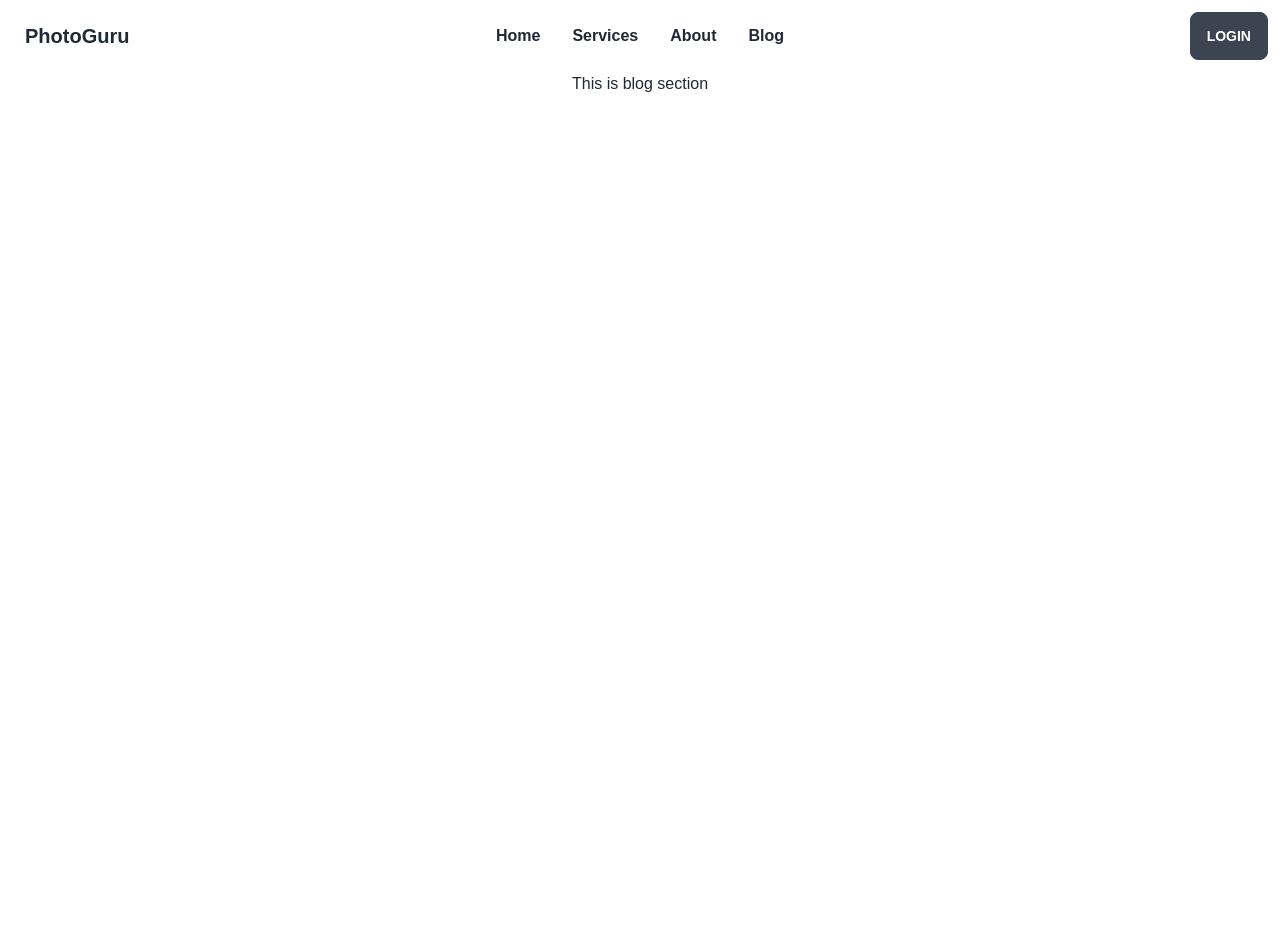
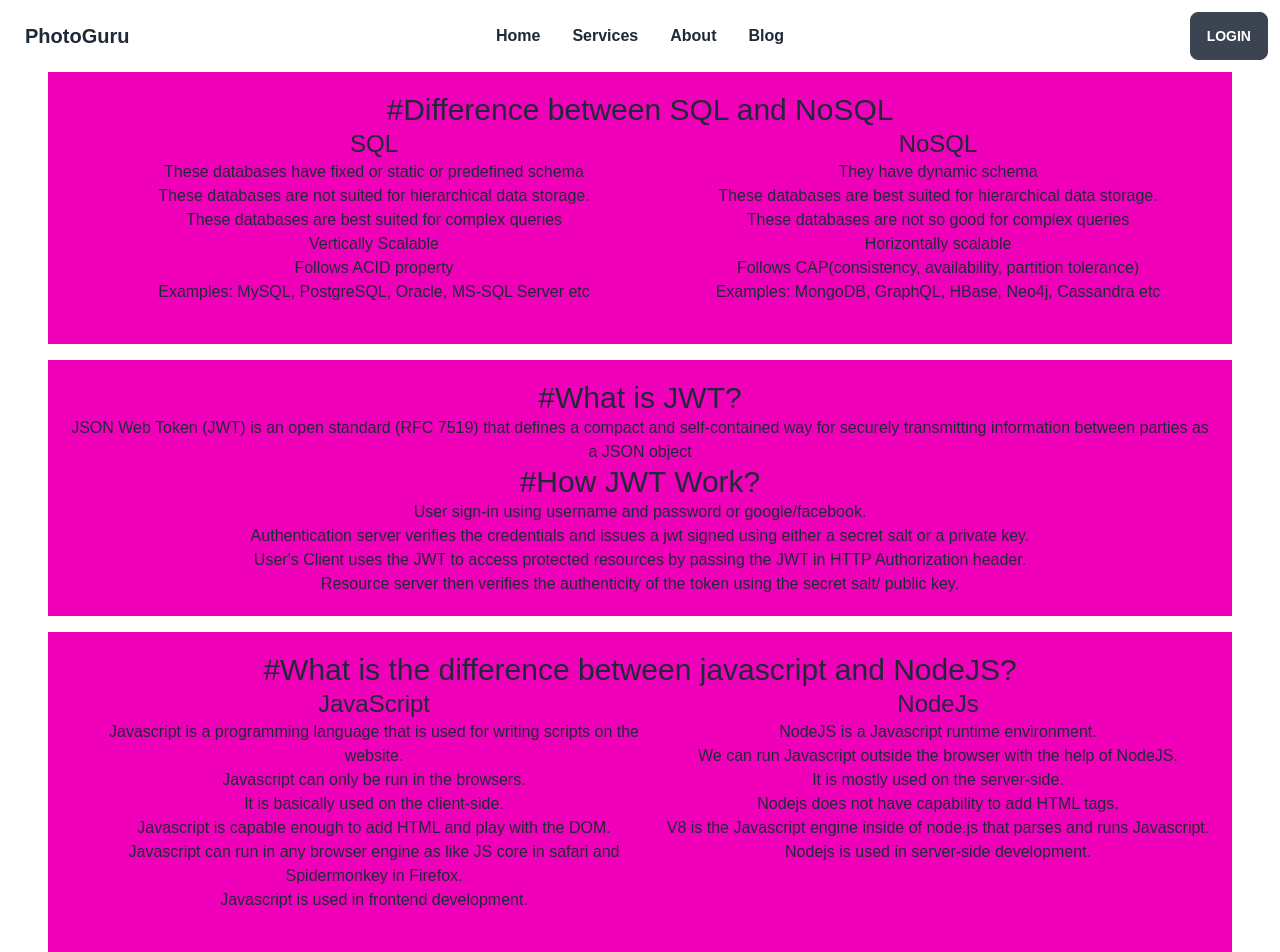
Before and after one commit to showaibbinnasir/photoguru-client, a React (Create React App) app: page /blog in a window 1280 px wide. Shown: the top 952 px of the page. Before the commit the page ends 800 px from the top, so only its background shows below. Built offline with nearby package versions, Linux system fonts and the light colour scheme; no server answers; the HTML template or start-up script is replaced by a standard one.

Commit message:
blog added

```diff
--- /dev/null
+++ b/src/component/Blog/Blog.js
@@ -0,0 +1,82 @@
+import React from 'react';
+
+const Blog = () => {
+    return (
+        <div className='mx-12'>
+            <div>
+            <div className='bg-secondary p-5 mb-4'>
+                <h1 className="text-3xl">#Difference between SQL and NoSQL</h1>
+                <div className='ml-8 grid gap-4 mb-5 grid-cols-1 lg:grid-cols-2' >
+                    <div>
+                        <h2 className="text-2xl">SQL</h2>
+                        <ul>
+                            <li>These databases have fixed or static or predefined schema</li>
+                            <li>These databases are not suited for hierarchical data storage.</li>
+                            <li>These databases are best suited for complex queries</li>
+                            <li>Vertically Scalable</li>
+                            <li>Follows ACID property</li>
+                            <li>Examples: MySQL, PostgreSQL, Oracle, MS-SQL Server etc</li>
+                        </ul>
+                    </div>
+                    <div>
+                        <h2 className="text-2xl">NoSQL</h2>
+                        <ul>
+                            <li>They have dynamic schema</li>
+                            <li>These databases are best suited for hierarchical data storage.</li>
+                            <li>These databases are not so good for complex queries</li>
+                            <li>Horizontally scalable</li>
+                            <li>Follows CAP(consistency, availability, partition tolerance)</li>
+                            <li>Examples: MongoDB, GraphQL, HBase, Neo4j, Cassandra etc</li>
+                        </ul>
+                    </div>
+                </div>
+            </div>
+            <div className='bg-secondary p-5 mb-4'>
+                <h1 className="text-3xl">#What is JWT?</h1>
+                <p>JSON Web Token (JWT) is an open standard (RFC 7519) that defines a compact and self-contained way for securely transmitting information between parties as a JSON object</p>
+                <h1 className="text-3xl">#How JWT Work?</h1>
+                <ul>
+                    <li>User sign-in using username and password or google/facebook.</li>
+                    <li>Authentication server verifies the credentials and issues a jwt signed using either a secret salt or a private key.</li>
+                    <li>User's Client uses the JWT to access protected resources by passing the JWT in HTTP Authorization header.</li>
+                    <li>Resource server then verifies the authenticity of the token using the secret salt/ public key.</li>
+                </ul>
+            </div>
+            <div className='bg-secondary p-5 mb-4'>
+                <h1 className="text-3xl">#What is the difference between javascript and NodeJS?</h1>
+                <div className='ml-8 grid gap-4 mb-5 grid-cols-1 lg:grid-cols-2' >
+                    <div>
+                        <h2 className="text-2xl">JavaScript</h2>
+                        <ul>
+                            <li>Javascript is a programming language that is used for writing scripts on the website. </li>
+                            <li>Javascript can only be run in the browsers.</li>
+                            <li>It is basically used on the client-side.</li>
+                            <li>Javascript is capable enough to add HTML and play with the DOM.</li>
+                            <li>Javascript can run in any browser engine as like JS core in safari and Spidermonkey in Firefox.</li>
+                            <li>Javascript is used in frontend development.</li>
+                        </ul>
+                    </div>
+                    <div>
+                        <h2 className="text-2xl">NodeJs</h2>
+                        <ul>
+                            <li>NodeJS is a Javascript runtime environment.</li>
+                            <li>We can run Javascript outside the browser with the help of NodeJS.</li>
+                            <li>It is mostly used on the server-side.</li>
+                            <li>Nodejs does not have capability to add HTML tags.</li>
+                            <li>V8 is the Javascript engine inside of node.js that parses and runs Javascript.</li>
+                            <li>Nodejs is used in server-side development.</li>
+                        </ul>
+                    </div>
+                </div>
+            </div>
+            <div className='bg-secondary p-5 mb-4'>
+                <h1 className="text-3xl">#How does NodeJS handle multiple requests at the same time?</h1>
+                <p>NodeJS receives multiple client requests and places them into EventQueue. NodeJS is built with the concept of event-driven architecture. NodeJS has its own EventLoop which is an infinite loop that receives requests and processes them. </p>
+            </div>
+        </div>
+
+        </div>
+    );
+};
+
+export default Blog;
--- a/src/router/router.js
+++ b/src/router/router.js
@@ -2,6 +2,7 @@ import { createBrowserRouter } from "react-router-dom";
 import AddReview from "../component/AddReview/AddReview";
 import AddService from "../component/AddService/AddService";
 import AllReview from "../component/AllReview/AllReview";
+import Blog from "../component/Blog/Blog";
 import DetailsProduct from "../component/DetailsProduct/DetailsProduct";
 import Home from "../component/Home/Home";
 import Login from "../component/Login/Login";
@@ -30,7 +31,7 @@ const router = createBrowserRouter([
                 element : <div>This is about page</div>
             },{
                 path : '/blog',
-                element : <div>This is blog section</div>
+                element : <Blog></Blog>
             },{
                 path : '/login',
                 element : <Login></Login>
```
